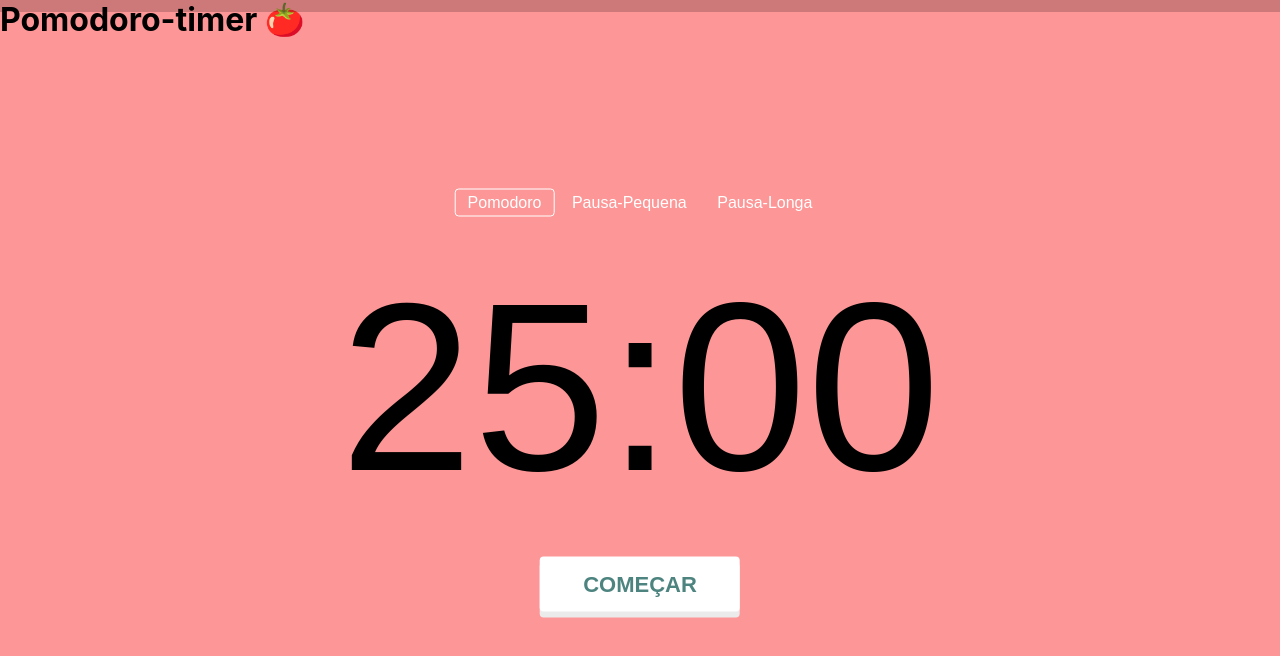
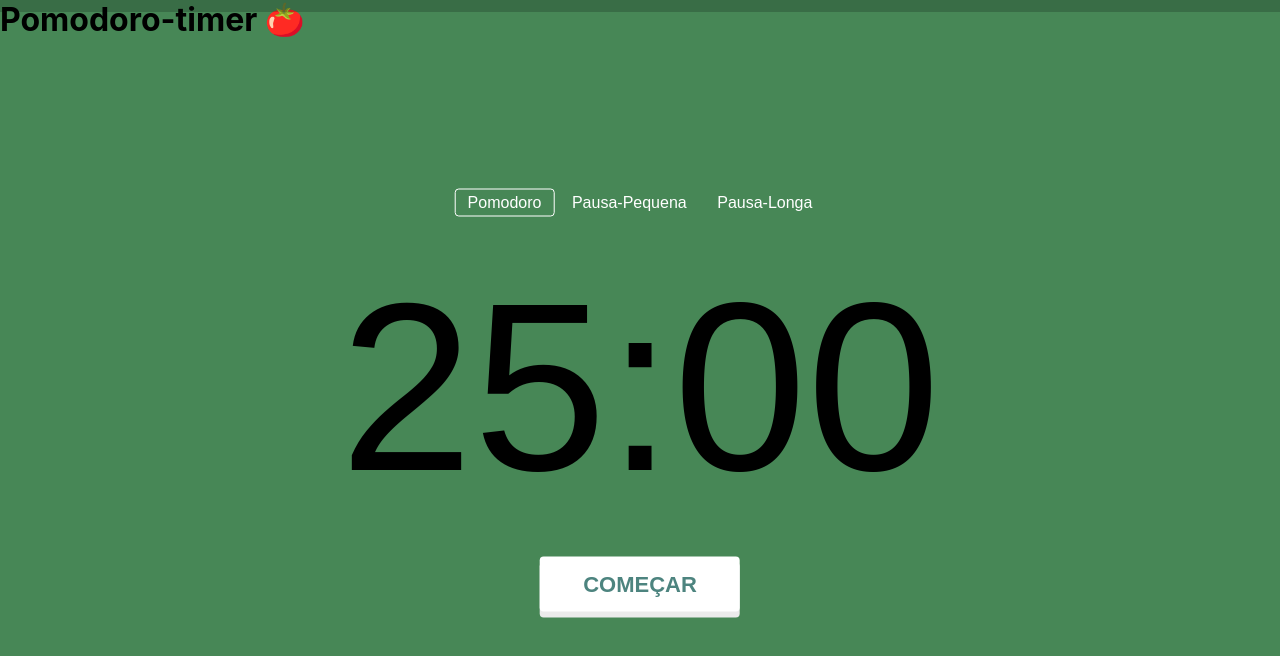
Before and after one commit to AndressaColin/pomodoro-timer, a plain HTML site: page index.html in a window 1280 px wide. Drawn offline with Linux system fonts and the light colour scheme.

Commit message:
Update styles.css

```diff
--- a/styles.css
+++ b/styles.css
@@ -1,4 +1,3 @@
-
 html {
   box-sizing: border-box;
 }
@@ -10,7 +9,7 @@ html {
 }
 
 :root {
-  --pomodoro: rgb(253, 150, 150);
+  --pomodoro: rgb(71, 135, 86);
   --shortBreak: hsl(0, 42%, 47%);
   --longBreak: hsl(0, 67%, 35%);
 }
```
